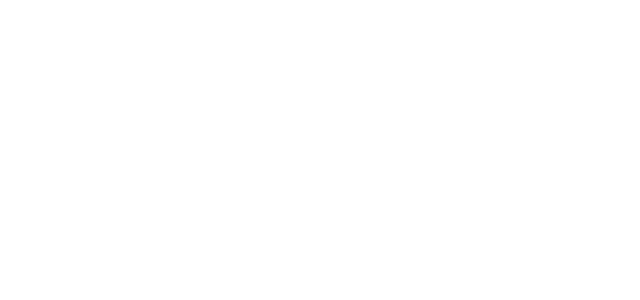
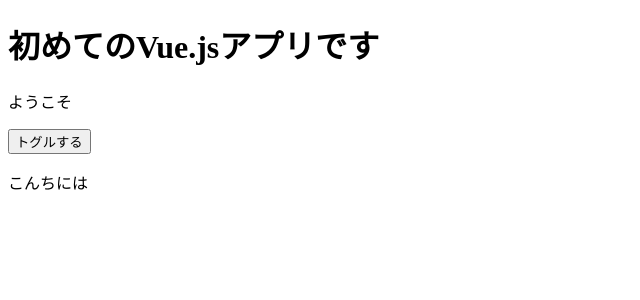
Before and after one commit to tegnike/rails_vue_chat, a Vue app in the folder vue/: page / in a window 1280 px wide. Before the commit this address had no page. Shown: the top 300 px of the page, without its empty margins (0-640 px from the left). Built offline with nearby package versions, Linux system fonts and the light colour scheme.

Commit message:
vue基本文法練習

```diff
--- a/vue/src/router/index.js
+++ b/vue/src/router/index.js
@@ -1,6 +1,13 @@
 import { createRouter, createWebHistory } from 'vue-router'
+import Welcome from '../views/WelcomePage'
 
-const routes = []
+const routes = [
+  {
+    path: '/',
+    name: 'Welcome',
+    component: Welcome
+  }
+]
 
 const router = createRouter({
   history: createWebHistory(process.env.BASE_URL),
--- /dev/null
+++ b/vue/src/views/WelcomePage.vue
@@ -0,0 +1,35 @@
+<template>
+  <div>
+    <h1>{{ title }}</h1>
+    <p v-if="isEnabled">{{ subscribe }}</p>
+    <button @dblclick="toggle">トグルする</button>
+    <p>{{ text }}</p>
+  </div>
+</template>
+
+<script>
+export default {
+  data () {
+    return {
+      title: '初めてのVue.jsアプリです',
+      subscribe: 'ようこそ',
+      isEnabled: true
+    }
+  },
+  computed: {
+    text () {
+      if (this.isEnabled) {
+        return 'こんちには'
+      } else {
+        return 'さよなら'
+      }
+    }
+  },
+  methods: {
+    toggle () {
+      this.isEnabled = !this.isEnabled
+    }
+  }
+}
+
+</script>
```
